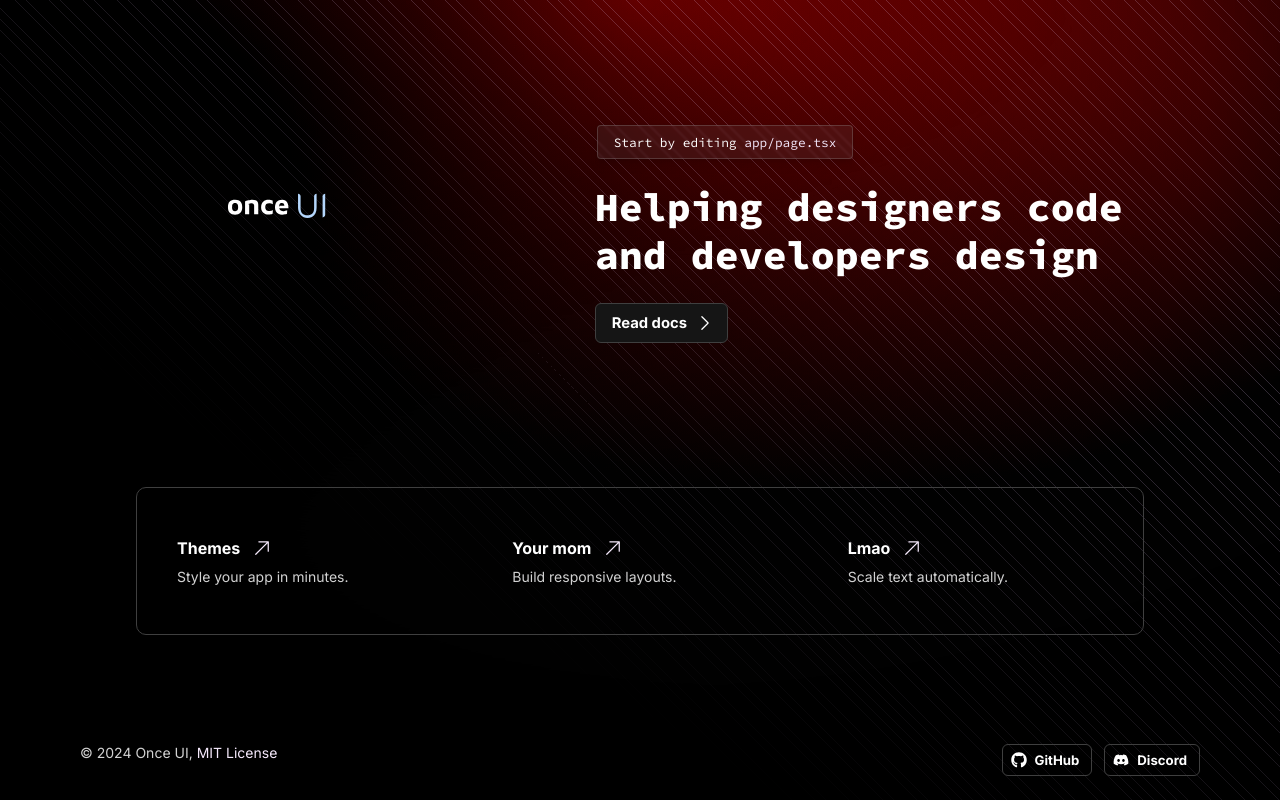
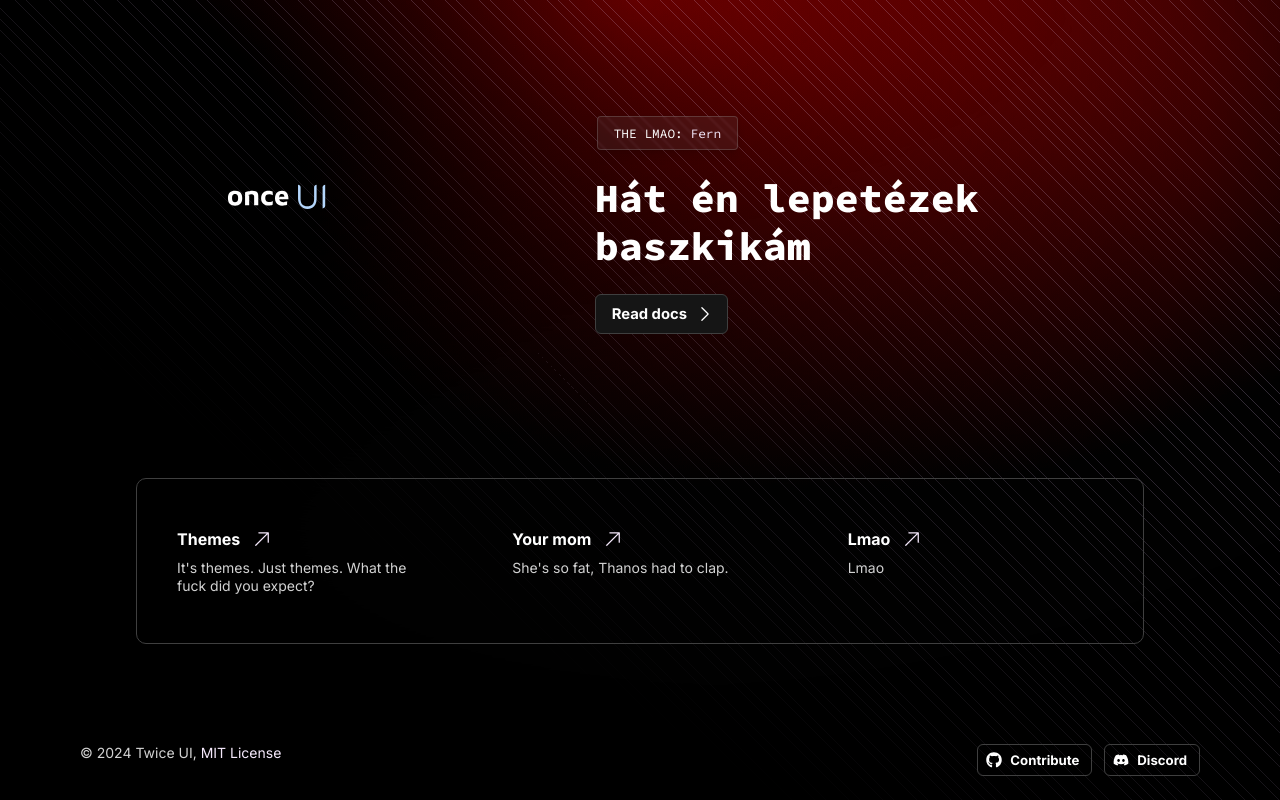
Before and after one commit to C4sa/influenza_website, a Next.js app: page / in a window 1280 px wide. Built offline with nearby package versions, Linux system fonts and the light colour scheme.

Commit message:
Update page.tsx

```diff
--- a/src/app/page.tsx
+++ b/src/app/page.tsx
@@ -10,17 +10,17 @@ export default function Home() {
 		{
 			href: "https://once-ui.com/docs/theming",
 			title: "Themes",
-			description: "Style your app in minutes.",
+			description: "It's themes. Just themes. What the fuck did you expect?",
 		},
 		{
 			href: "https://once-ui.com/docs/flexComponent",
 			title: "Your mom",
-			description: "Build responsive layouts.",
+			description: "She's so fat, Thanos had to clap.",
 		},
 		{
 			href: "https://once-ui.com/docs/typography",
 			title: "Lmao",
-			description: "Scale text automatically.",
+			description: "Lmao",
 		},
 	];
 
@@ -57,7 +57,7 @@ export default function Home() {
 									width: 'fit-content',
 									padding: 'var(--static-space-8) var(--static-space-16)',
 									backdropFilter: 'blur(var(--static-space-1))'}}>
-								Start by editing <span className="brand-on-background-medium">app/page.tsx</span>
+								THE LMAO: <span className="brand-on-background-medium">Fern</span>
 							</InlineCode>
 							<Heading
 								wrap="balance"
@@ -65,7 +65,7 @@ export default function Home() {
 								<span className="font-code">
 									<LetterFx
 										trigger="instant">
-										Helping designers code and developers design
+										Hát én lepetézek baszkikám
 									</LetterFx>
 								</span>
 							</Heading>
@@ -120,14 +120,14 @@ export default function Home() {
 				justifyContent="space-between">
 				<Text
 					variant="body-default-s" onBackground="neutral-weak">
-					© 2024 Once UI, <Link href="https://github.com/once-ui-system/nextjs-starter?tab=MIT-1-ov-file">MIT License</Link>
+					© 2024 Twice UI, <Link href="https://github.com/once-ui-system/nextjs-starter?tab=MIT-1-ov-file">MIT License</Link>
 				</Text>
 				<Flex
 					gap="12">
 					<Button
-						href="https://github.com/once-ui-system/nextjs-starter"
+						href="https://www.youtube.com/watch?v=q-Y0bnx6Ndw&pp=ygUPcmlja3JvbGwgbm8gYWRz"
 						prefixIcon="github" size="s" variant="tertiary">
-						GitHub
+						Contribute
 					</Button>
 					<Button
 						href="https://discord.com/invite/5EyAQ4eNdS"
```
